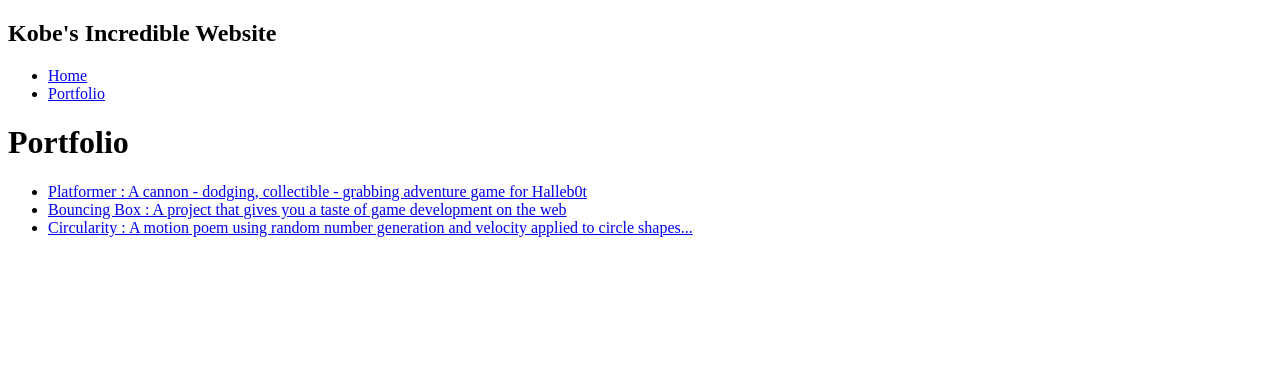
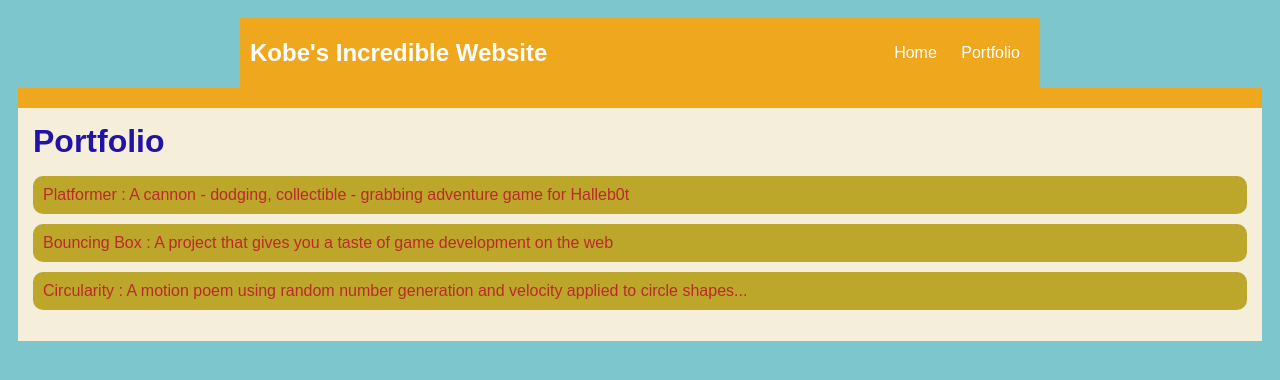
Before and after one commit to Jkaigler/Jkaigler.github.io, a plain HTML site: page portfolio.html in a window 1280 px wide. Drawn offline with Linux system fonts and the light colour scheme.

Commit message:
add portfolio.html file

```diff
--- a/portfolio.html
+++ b/portfolio.html
@@ -2,6 +2,7 @@
 <html>
     <head>
       <title>Kobe's Incredible Website</title>
+      <link rel="stylesheet" href="style.css">
     </head>
 
     <body>
@@ -16,7 +17,9 @@
                <a class="nav-a" href="portfolio.html">Portfolio</a>
              </li>
          </ul>
-     </nav>
+        </nav>
+     </div>
+
      <nav>
         <!-- Nav stuff here...-->
     </nav>
--- a/style.css
+++ b/style.css
@@ -54,7 +54,7 @@ main {
 
 /* portfolio styles */
          .content h1 {
-            color: black;
+            color: rgb(33, 19, 165);
         }
 
         #portfolio {
@@ -63,14 +63,14 @@ main {
         }
 
         #portfolio li {
-            background: #fff;
+            background: rgb(189, 167, 43);
             padding: 10px;
             border-radius: 10px;
             margin-bottom: 10px;
         }
 
         #portfolio li:hover {
-            background: #eee;
+            background: rgb(34, 155, 84);
         }
 
         #portfolio a {
```
